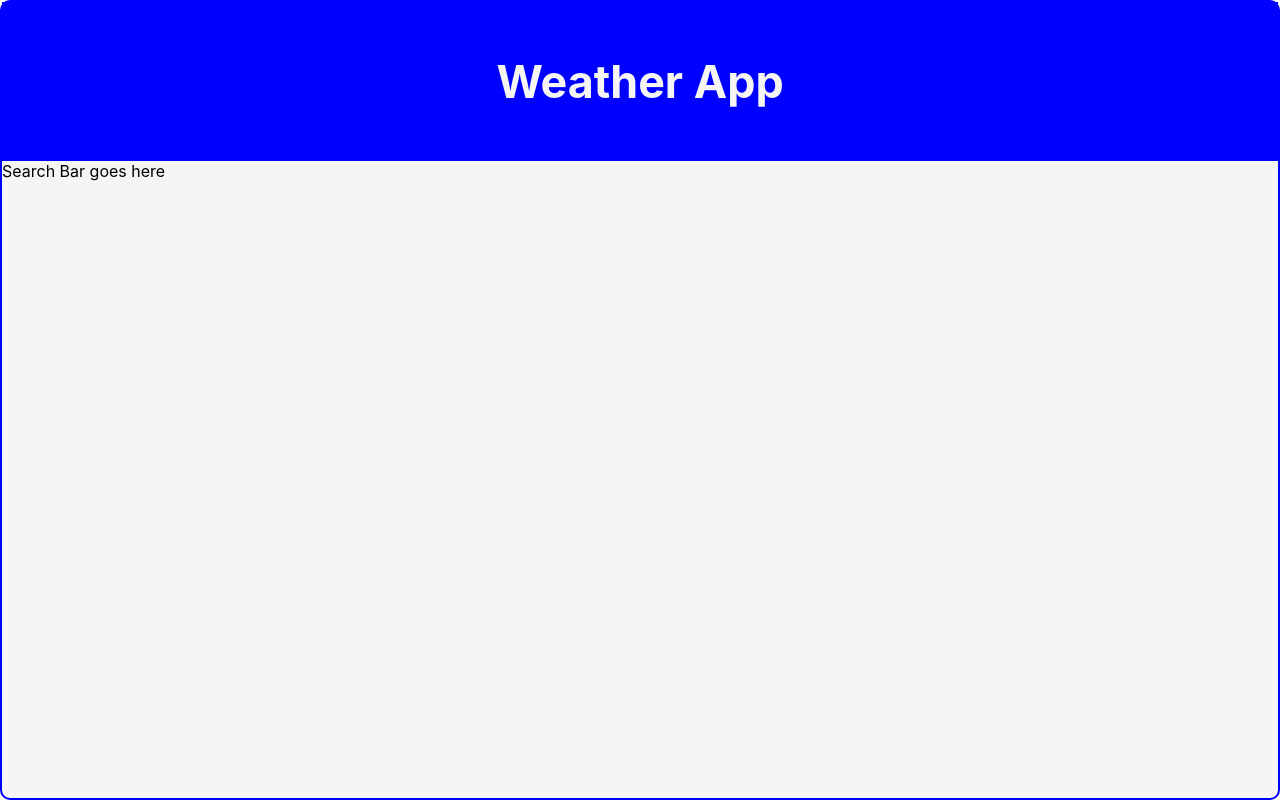
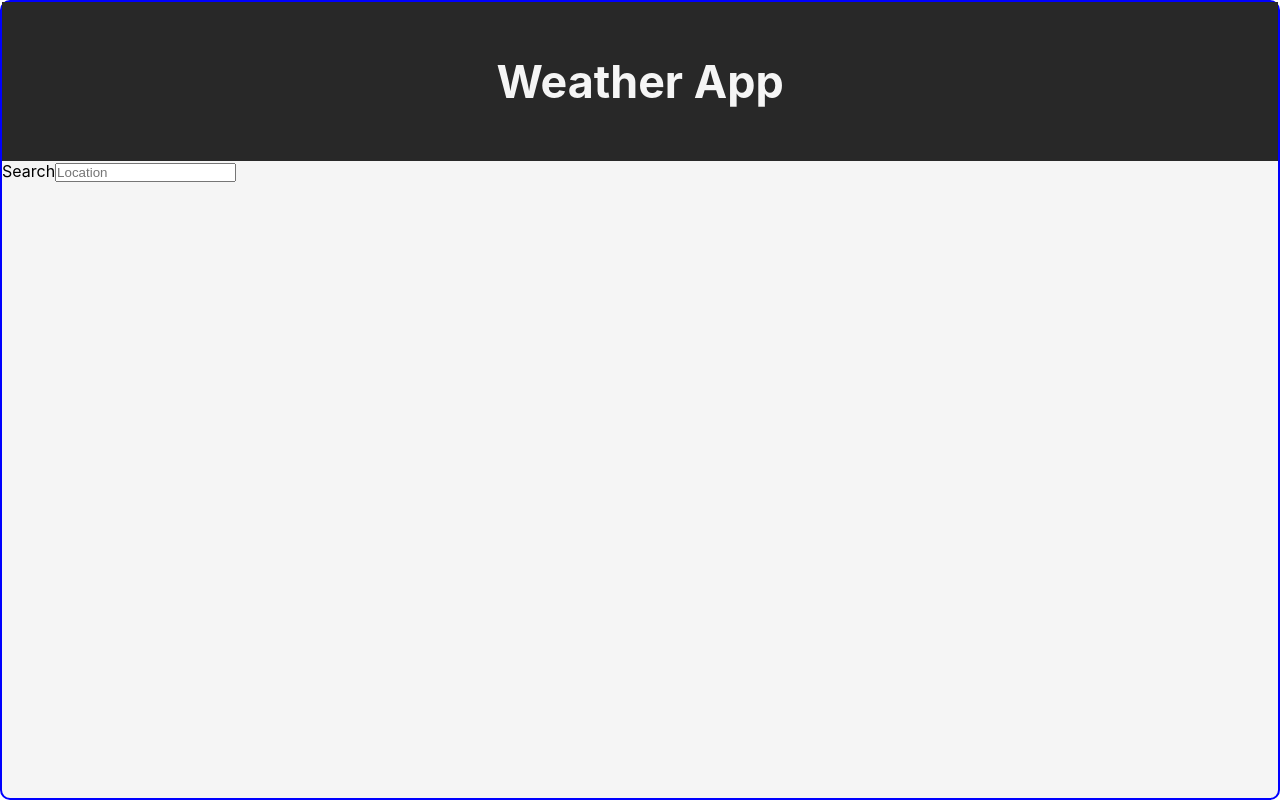
Before and after one commit to rola75/WeatherFullStackProject, a React (Create React App) app in the folder Project/weather_app/: page / in a window 1280 px wide. Built offline with nearby package versions, Linux system fonts and the light colour scheme; no server answers.

Commit message:
created search bar

```diff
--- a/Project/weather_app/src/App.js
+++ b/Project/weather_app/src/App.js
@@ -1,5 +1,6 @@
 import './App.css';
 import { Heading } from './component/Heading/Heading';
+import { NavBar } from './component/NavBar/NavBar';
 import { useEffect, useState } from 'react';
 
 const App = () => {
@@ -32,7 +33,7 @@ const App = () => {
         <Heading />
      </header>
      <nav>
-      <p>Search Bar goes here</p>
+      <NavBar />
      </nav>
      <main>
 
--- a/Project/weather_app/src/component/Heading/Heading.scss
+++ b/Project/weather_app/src/component/Heading/Heading.scss
@@ -1,5 +1,5 @@
 .app_heading {
-    background-color: blue;
+    background-color:#282828;
     color: whitesmoke;
     width: 100%;
     height: 100%;
--- /dev/null
+++ b/Project/weather_app/src/component/NavBar/NavBar.jsx
@@ -0,0 +1,11 @@
+import "./NavBar.scss"
+
+export const NavBar = () => {
+
+    return (
+        <nav>
+            <label>Search</label>
+            <input type="text" placeholder="Location" />
+        </nav>
+    )
+}
```
Also changed, not shown: Project/weather_app/src/component/NavBar/NavBar.scss (added).
